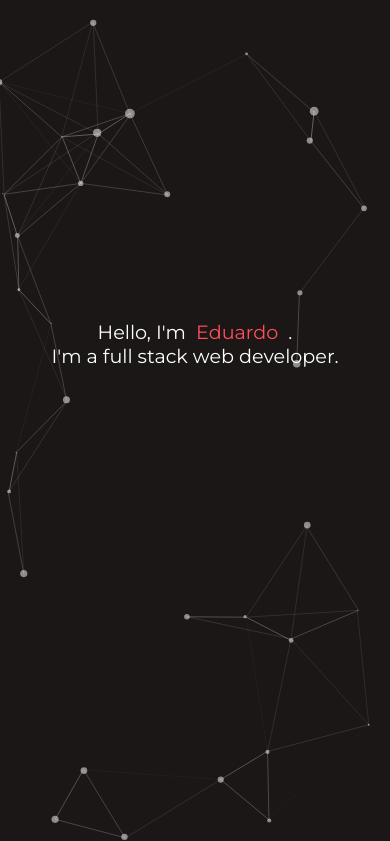
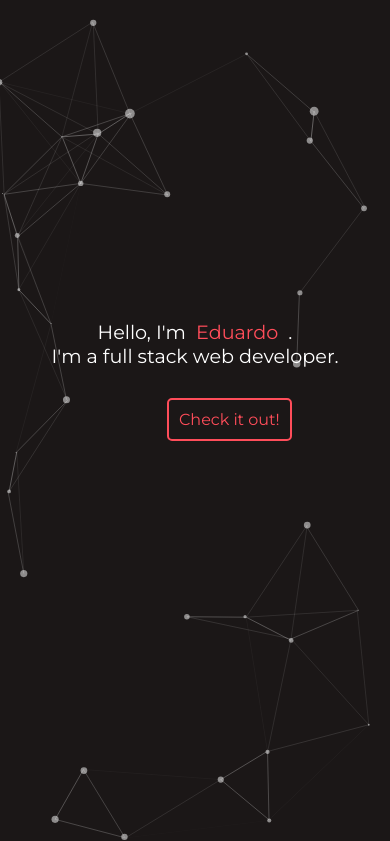
Before and after one commit to DoodPop/WebPortfolio-tid, a plain HTML site: page index.html in a window 390 px wide. Shown: the top 841 px of the page. Drawn offline with Linux system fonts and the light colour scheme.

Commit message:
Update styles.css

```diff
--- a/styles.css
+++ b/styles.css
@@ -263,13 +263,21 @@ background-color:#ff4d5a ;
   padding-right:50px ;
 
 }
+.bcontainer{
+  display: flex;
+  justify-content: center;
+  align-items: center;
+  height: 100%;
+  z-index: 999999;
+
+}
 .button {
   padding: 10px;
  margin-top: 30px;
-  margin-left: 450px;
-  display: inline-block;
-  align-items: center;
-  justify-content: center;
+display: inline-block;
+margin-left: 43rem;
+ align-items: center;
+ justify-content: center;
   z-index: 999999;
   cursor: pointer;
   opacity: 0;
@@ -511,9 +519,17 @@ height: 80%;
         justify-content: center;
       }
      /*------------Mobile Css------------*/
+     @media screen and (max-width: 1350px){
+      .button{
+        margin-left:30rem ;
+      }
+     }
      @media screen and (max-width: 1250px){
 .rowe{
   margin-top: 10%;
+}
+.button{
+  margin-left: 27rem;
 }
 #Projects{
   margin-left: 0px;
@@ -528,6 +544,10 @@ height: 80%;
 
 
 
+      }
+      .button{
+        margin-left: 20rem;
+        font: 10px;
       }
       #header{
         height: 100vh;
@@ -705,6 +725,9 @@ margin-top: 20px;
          {
             font-size: 2rem;
         }
+        .button{
+          margin-left: 13rem;
+        }
         .rowe{
           margin-top: 2rem;
         }
@@ -715,6 +738,9 @@ margin-top: 20px;
 
          {
             font-size: 1.2rem;
+        }
+        .button{
+          margin-left: 8rem;
         }
         .rowe{
           margin-top: 4rem;
```
